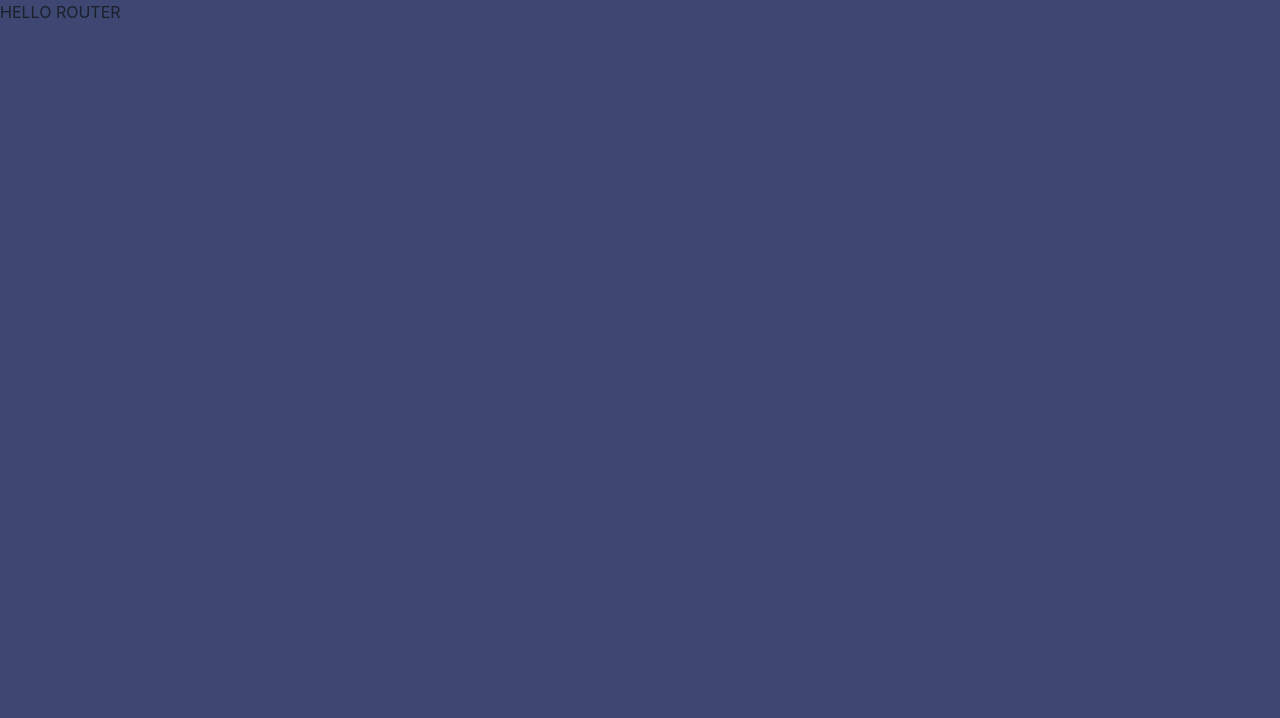
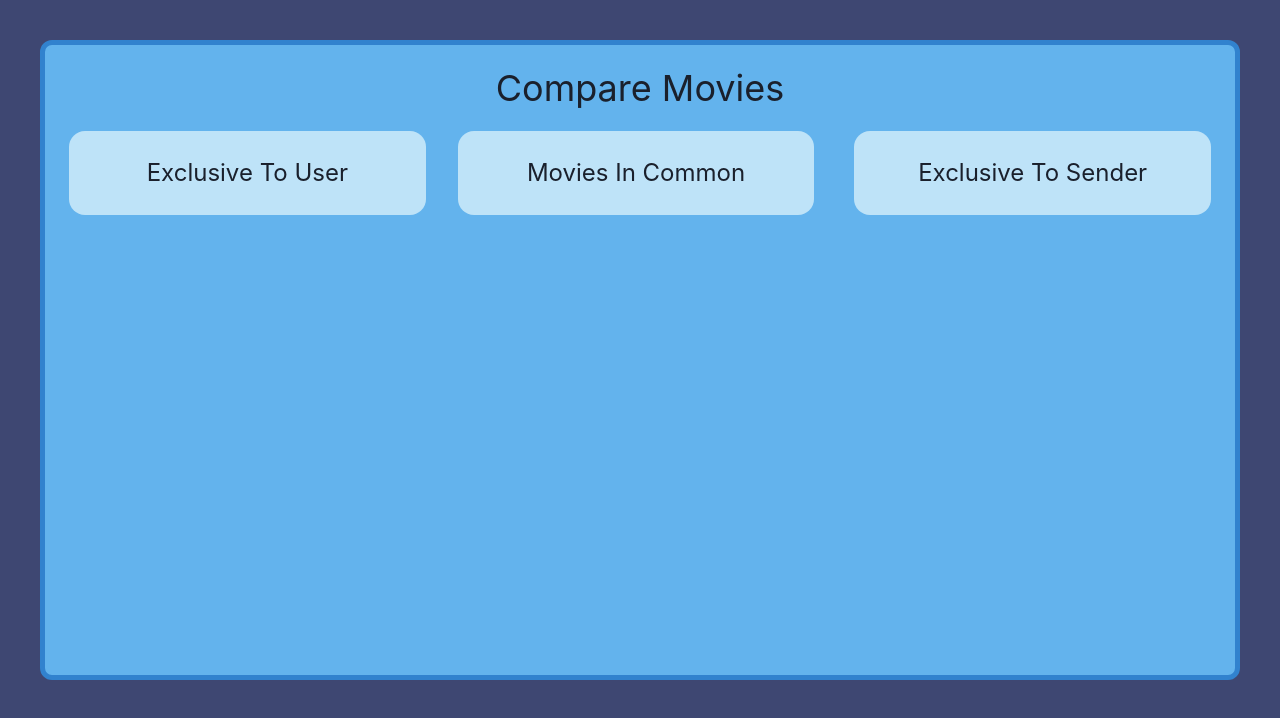
Before and after one commit to samirrh/MovieApp, a React (Create React App) app: page /compare in a window 1280 px wide. Shown: the top 718 px of the page. Built offline with nearby package versions, Linux system fonts and the light colour scheme.

Commit message:
compare grid

```diff
--- /dev/null
+++ b/src/components/ComparisonGrid.js
@@ -0,0 +1,20 @@
+import React from 'react';
+import { Box, Text, SimpleGrid } from '@chakra-ui/layout';
+
+const ComparisonGrid = () => {
+  return (
+    <SimpleGrid minChildWidth="300px" spacing="1em" mx={2}>
+      <Box rounded="2xl" bg="blue.100" p={6} ml={4} mr={2}>
+        <Text fontSize={'2xl'}>Exclusive To User</Text>
+      </Box>
+      <Box rounded="2xl" bg="blue.100" p={6} mr={4} ml={2}>
+        <Text fontSize={'2xl'}>Movies In Common</Text>
+      </Box>
+      <Box rounded="2xl" bg="blue.100" p={6} mr={4} ml={2}>
+        <Text fontSize={'2xl'}>Exclusive To Sender</Text>
+      </Box>
+    </SimpleGrid>
+  );
+};
+
+export default ComparisonGrid;
--- a/src/pages/Compare.js
+++ b/src/pages/Compare.js
@@ -1,7 +1,28 @@
 import React from 'react';
+import { Box, Center, Text } from '@chakra-ui/layout';
+import ComparisonGrid from '../components/ComparisonGrid';
 
 const Compare = () => {
-  return <div>HELLO ROUTER</div>;
+  return (
+    <Center>
+      <Box
+        rounded="xl"
+        bg="blue.300"
+        m="10"
+        borderColor="blue.500"
+        borderWidth="5px"
+        width="100%"
+        height="40em"
+        textAlign="center"
+      >
+        <Text fontSize={'4xl'} m="4">
+          Compare Movies
+        </Text>
+
+        <ComparisonGrid />
+      </Box>
+    </Center>
+  );
 };
 
 export default Compare;
```
